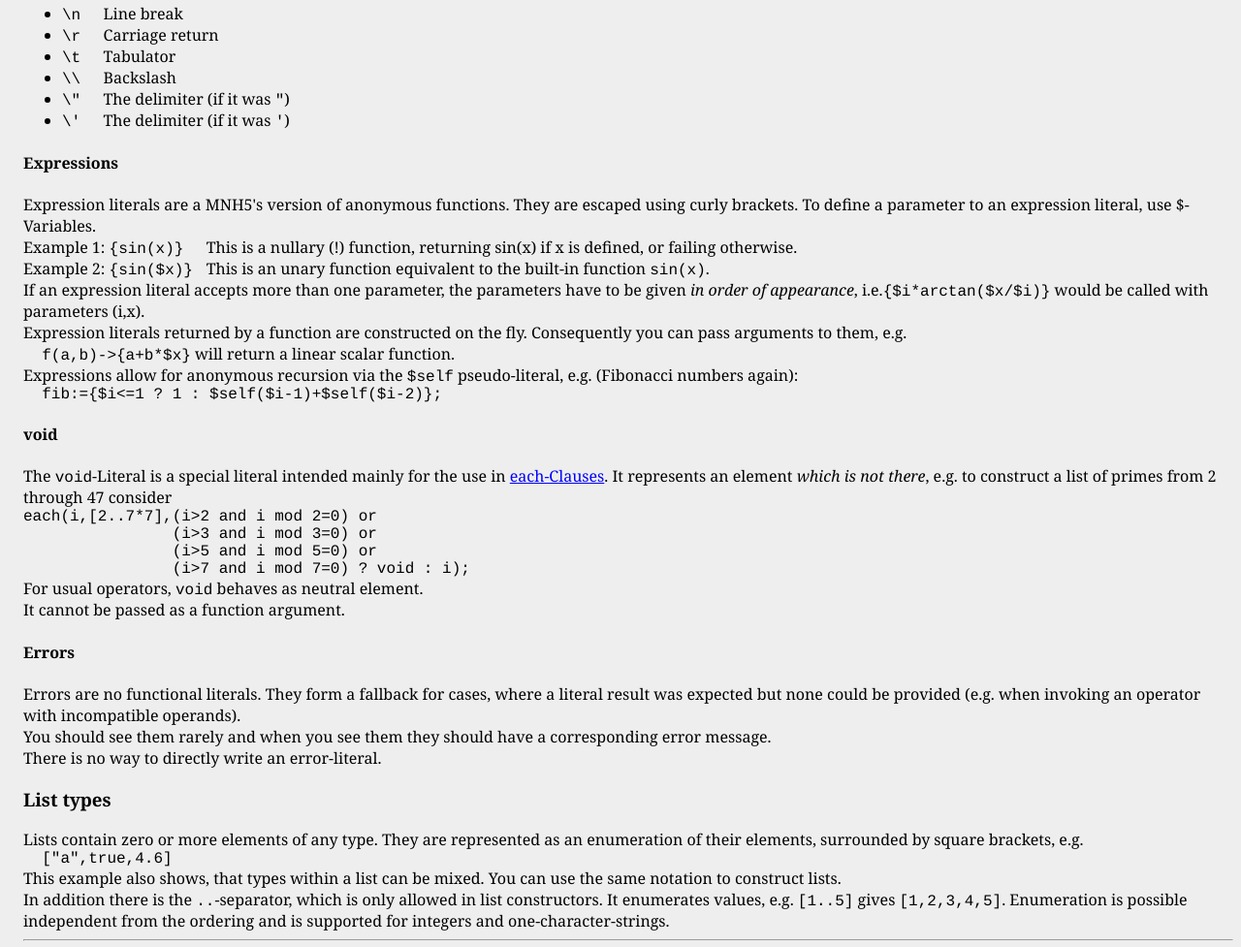
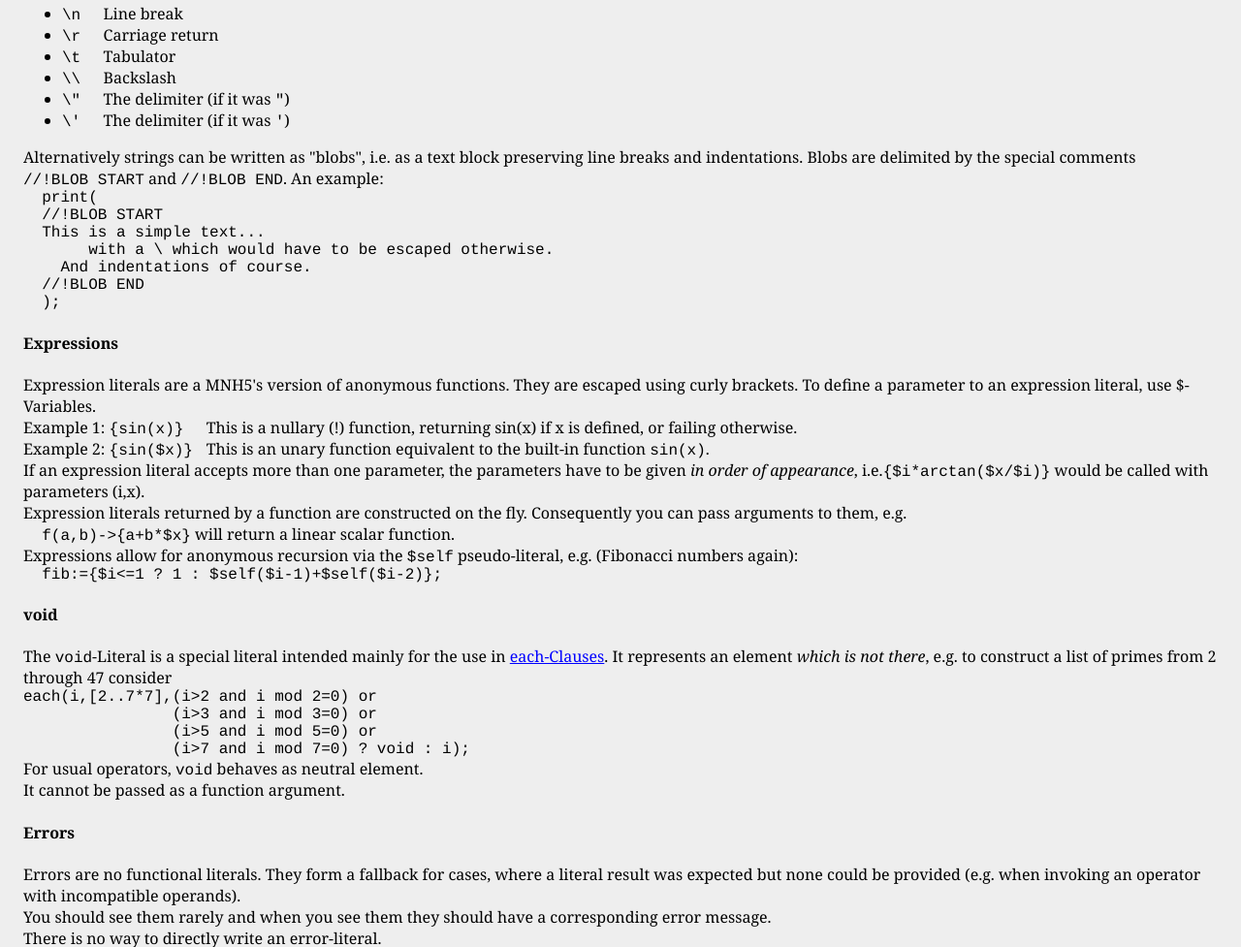
Before and after one commit to mschlegel81/mnh, a plain HTML site: page doc/types.html in a window 1280 px wide. Shown: the part 1217-2194 px from the top of the page at 97% size. Drawn offline with Linux system fonts and the light colour scheme.

Commit message:
New feature: Text blobs

```diff
--- a/doc/types.html
+++ b/doc/types.html
@@ -50,6 +50,16 @@ You can alternatively use <code>'</code> or <code>"</code> as string delimiters.
 <li><code>\"  </code> The delimiter (if it was <code>"</code>)</li>
 <li><code>\'  </code> The delimiter (if it was <code>'</code>)</li>
 </ul>
+Alternatively strings can be written as "blobs", i.e. as a text block preserving line breaks and indentations. Blobs are delimited by the special comments
+<code>//!BLOB START</code> and <code>//!BLOB END</code>. An example:<code>
+  print(
+  //!BLOB START
+  This is a simple text...
+       with a \ which would have to be escaped otherwise.
+    And indentations of course.
+  //!BLOB END
+  );
+</code>
 
 <h4><a name="expressions">Expressions</a></h4>
 Expression literals are a MNH5's version of anonymous functions. They are escaped using curly brackets. To define a parameter to an expression literal, use $-Variables.<br>
```
Also changed, not shown: 4 other files.
